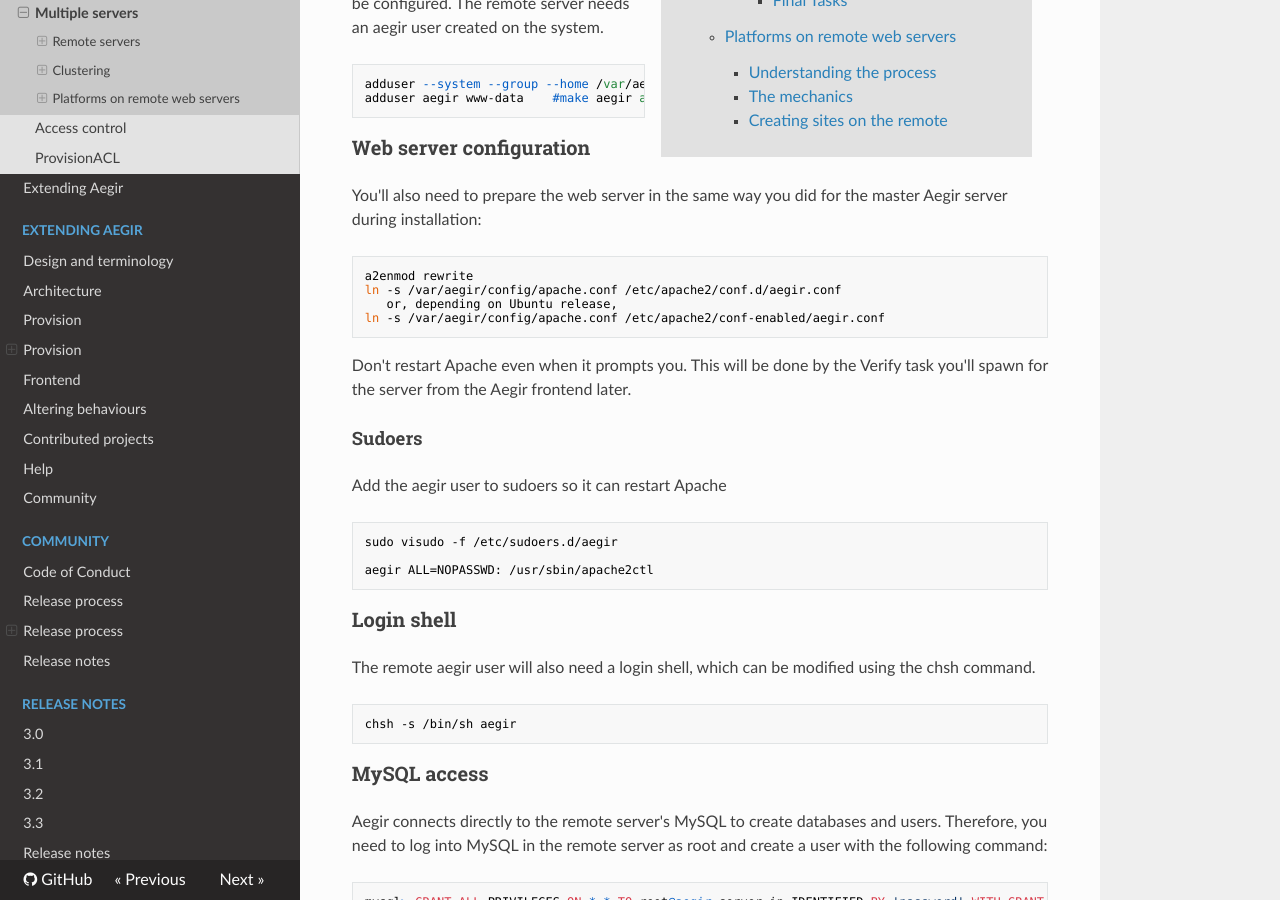
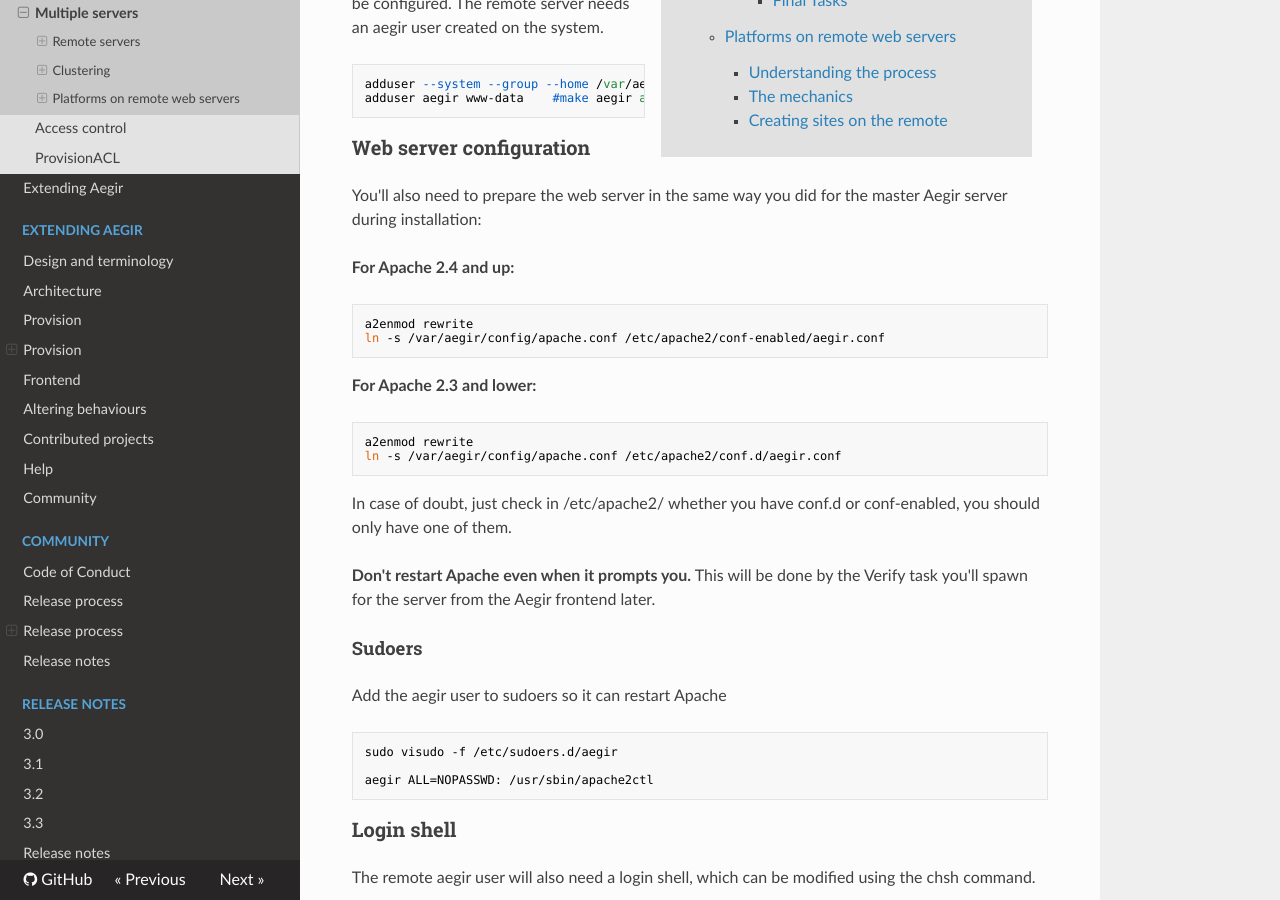
Before and after one commit to aegir-project/documentation, an MkDocs documentation site: the page built from docs/usage/advanced/remote-servers.md, in a window 1280 px wide and 900 px high, scrolled down 812 px. Built offline with MkDocs 1.6.1, drawn with Linux system fonts in a browser that asks for light colours; nearby versions of some CDN libraries; old or Windows-style settings are respelled for this version of MkDocs.

Commit message:
remote servers: Rephrase apache 2.4 config split

```diff
--- a/docs/usage/advanced/remote-servers.md
+++ b/docs/usage/advanced/remote-servers.md
@@ -28,12 +28,19 @@
 
 You'll also need to prepare the web server in the same way you did for the master Aegir server during installation:
 
+**For Apache 2.4 and up:**
+
+    a2enmod rewrite
+    ln -s /var/aegir/config/apache.conf /etc/apache2/conf-enabled/aegir.conf
+
+**For Apache 2.3 and lower:**
+
     a2enmod rewrite
     ln -s /var/aegir/config/apache.conf /etc/apache2/conf.d/aegir.conf
-       or, depending on Ubuntu release,
-    ln -s /var/aegir/config/apache.conf /etc/apache2/conf-enabled/aegir.conf
 
-Don't restart Apache even when it prompts you. This will be done by the Verify task you'll spawn for the server from the Aegir frontend later.
+In case of doubt, just check in /etc/apache2/ whether you have conf.d or conf-enabled, you should only have one of them.
+
+**Don't restart Apache even when it prompts you.** This will be done by the Verify task you'll spawn for the server from the Aegir frontend later.
 
 #### Sudoers
 
```
